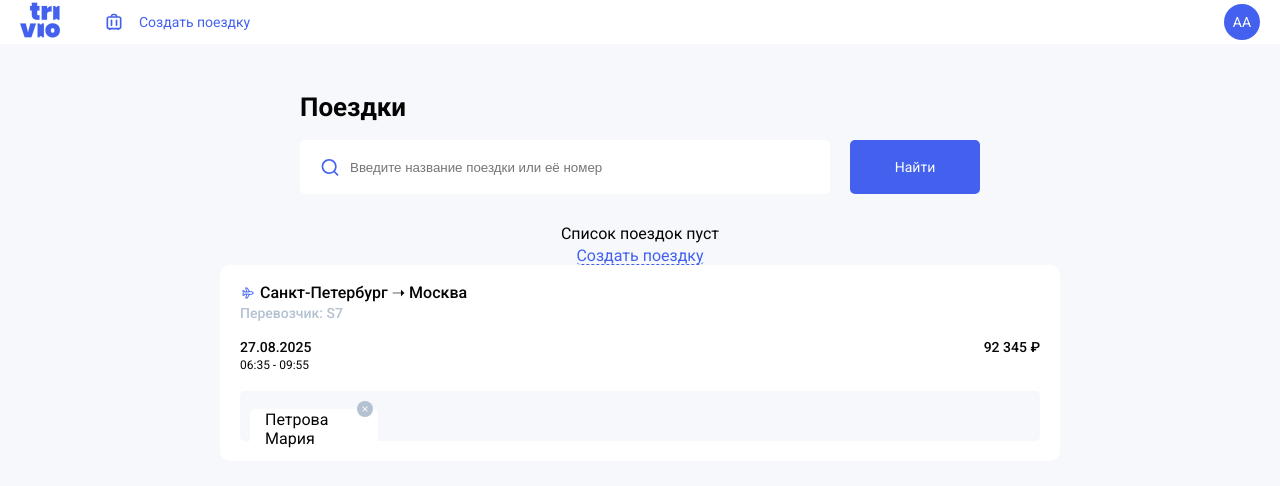
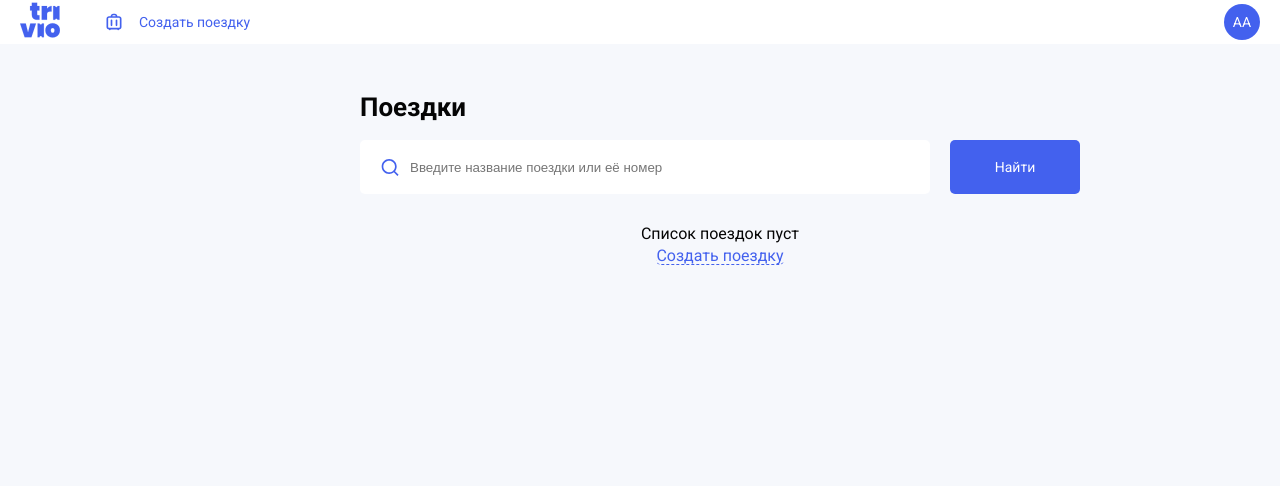
Before and after one commit to ElizavetaLeus/trivio-test, a Vue app: page / in a window 1280 px wide. Shown: the top 486 px of the page. Built offline with nearby package versions, Linux system fonts and the light colour scheme.

Commit message:
убрала отрисовку карточки

```diff
--- a/src/pages/HomePage.vue
+++ b/src/pages/HomePage.vue
@@ -27,14 +27,12 @@
       />
     </div>
   </div>
-  <TripCard class="container"/>
 </template>
 <script setup lang="ts">
 import { ref } from 'vue';
 import AppButton from '@/components/ui/AppButton.vue';
 import useDrawerCreateTrip from '@/composables/useDrawerCreateTrip';
 import AppInputText from '@/components/ui/AppInputText.vue';
-import TripCard from '@/components/elements/TripCard.vue';
 
 const inputValue = ref('');
 const tripList = ref([]);
```
